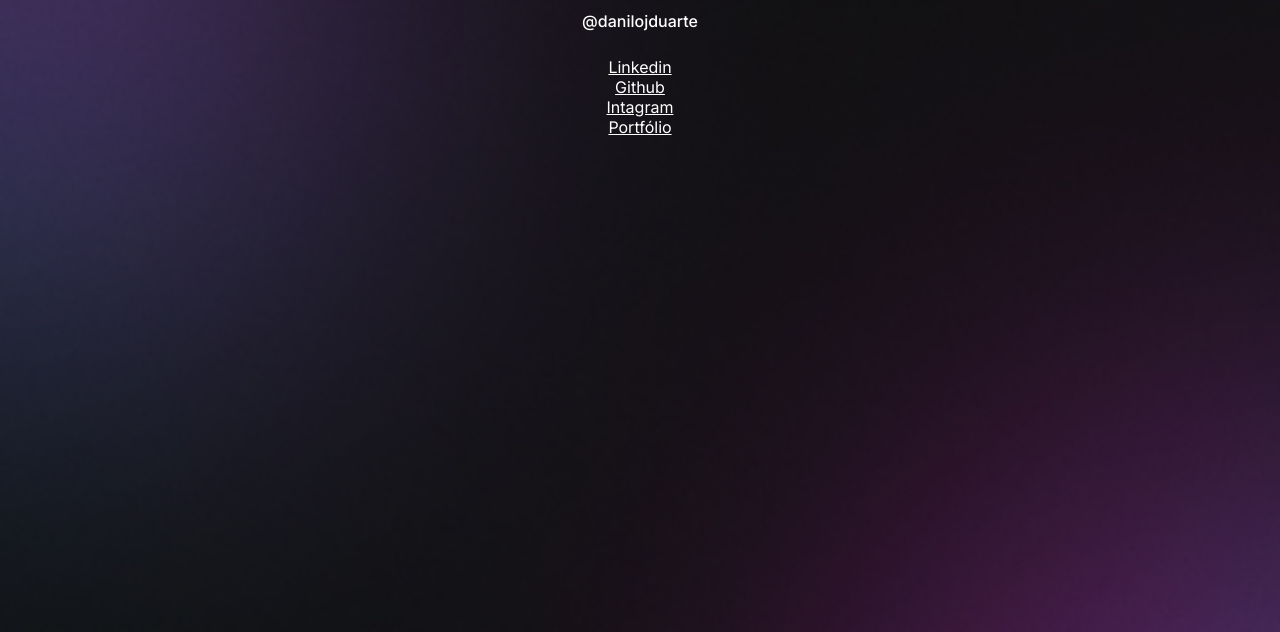
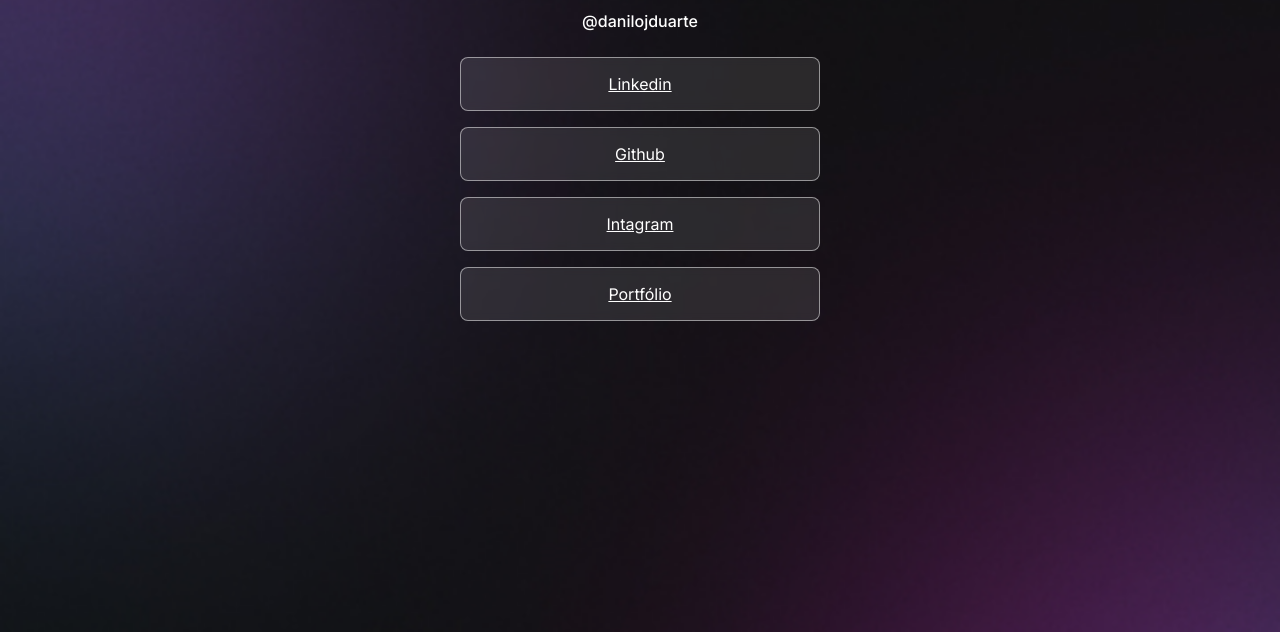
Before and after one commit to danilojduarte/DevLinks, a plain HTML site: page index.html in a window 1280 px wide. Shown: the part 168-800 px from the top of the page. Drawn offline with Linux system fonts and the light colour scheme.

Commit message:
Aplicando propriedades

```diff
--- a/src/css/style.css
+++ b/src/css/style.css
@@ -37,9 +37,21 @@ body * {
 /* Links */
 ul {
     list-style: none;
+    display: flex;
+    flex-direction: column;
+    gap: 16px;
 }
 ul li a {
     display: flex;
     justify-content: center;
     align-items: center;
+
+    padding: 16px 24px;
+
+    background: rgba( 255, 255, 255, 0.1);
+    border: 1px solid rgba(255, 255, 255, 0.5);
+    border-radius: 8px;
+
+    backdrop-filter: blur(4px);
+    -webkit-backdrop-filter:blur(4px);
 }
```
